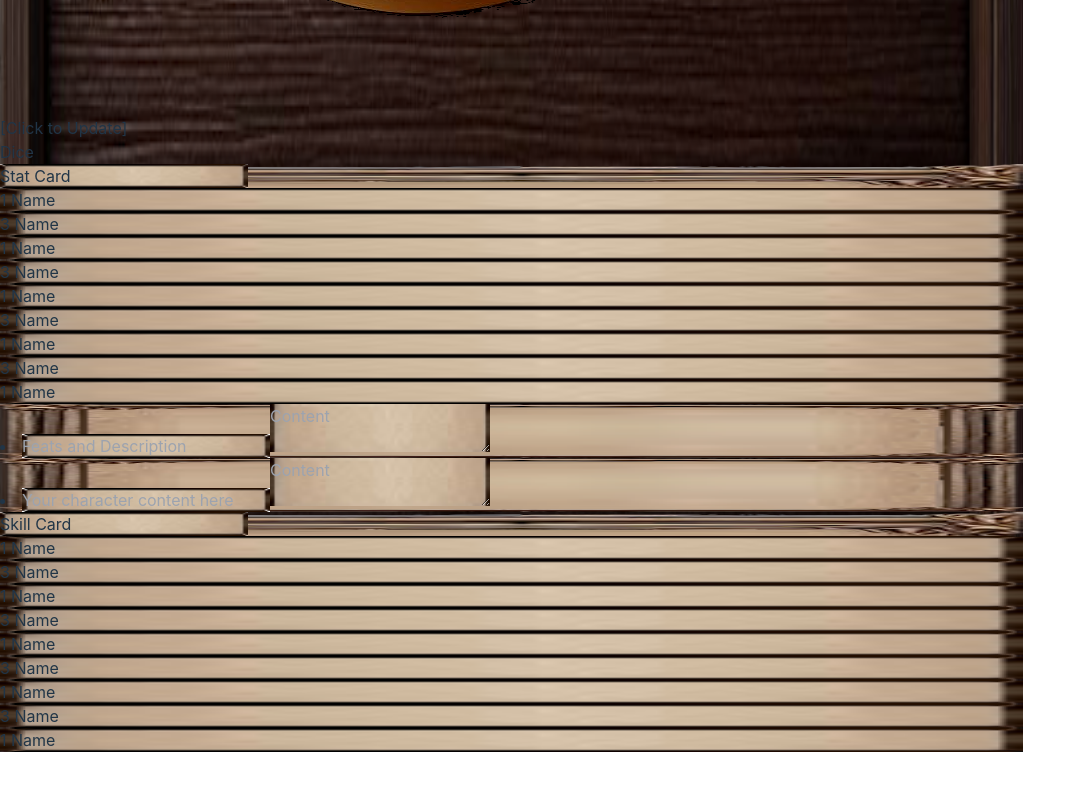
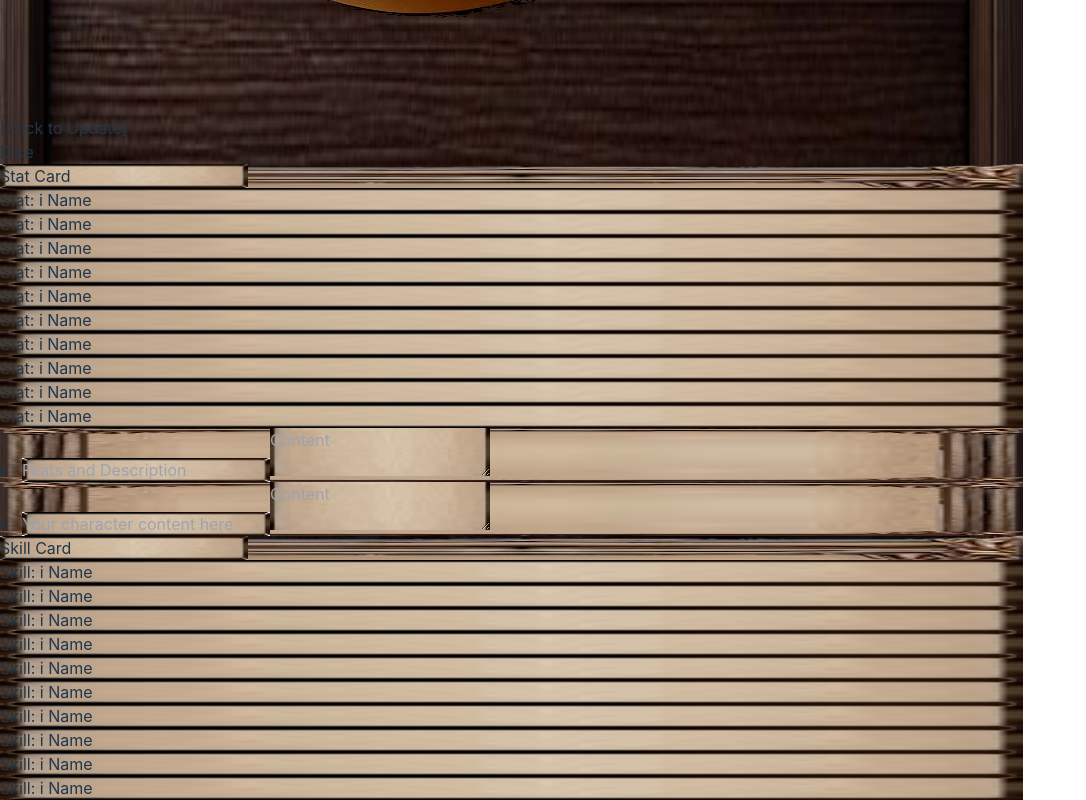
Before and after one commit to frenzie24/charactercompendium, a React (Vite) app in the folder client/: page / in a window 1280 px wide. Shown: the part 2720-3520 px from the top of the page, without its empty margins (0-1086 px from the left). Before the commit the page ends 3472 px from the top, so only its background shows below. Built offline with nearby package versions, Linux system fonts and the light colour scheme.

Commit message:
added dummy list logic

```diff
--- a/client/src/App.jsx
+++ b/client/src/App.jsx
@@ -10,20 +10,42 @@ import LabelView from './components/views/LabelView';
 import LabelContainer from './components/LabelContainer';
 import CharacterSheetView from './components/views/CharacterSheetView';
 
+import { v4 as uuidv4 } from 'uuid';
+
+/*
+const genDummyInputList = (listName) => {
+  let dummy = [];
+  const uuid = uuidv4();
+  for (let i = 0; i < 10; i++) {
+    dummy.push({
+      value: `${listName}: ${i}`,
+      id: uuid
+    })
+  }
+  return dummy;
+}*/
+
 
 // i never remove count state from app, because I almost always eventually end up needing it at this level
 function App() {
   const [count, setCount] = useState(0)
   const symbol = '+';
-  let statList= [];
-  let skillList =[];
+  let statList = []
+  let skillList = []
   const handleClick = (ev) => {
 
   }
 
   const handleListChange = (target, parent) => {
-    let name = parent.attributes.getNamedItem('name') ;
-    if (parent.getAttribute('name') == 'Stat') {
+    let name = parent.getAttribute('name');
+    let id = parent.id;
+
+    if (name == 'Stat') {
+
+      const obj = {
+        value: target.value,
+        id: id
+      }
       const list = [...statList, target.value];
       statList = list;
     } else {
@@ -34,7 +56,7 @@ function App() {
   // THE parent handleChange hook, use this as an example when creating edit, save, and post hooks
   const handleChange = (ev, setCallBackState) => {
 
-     ev.preventDefault();
+    ev.preventDefault();
 
 
     const target = ev.target;
@@ -49,14 +71,11 @@ function App() {
 
   }
 
-  useEffect(()=>{
-    console.log(`stat or skill listupdated`)
-  }, [statList, skillList])
   // we need to take this and make a view for the character sheet
   return (
     <>
       <div className='tablebg flex flex-row flex-wrap w-screen justify-center items-start px-5 py5 '>
-        <CharacterSheetView HandleChange={handleChange} />
+        <CharacterSheetView HandleChange={handleChange} Items={undefined}/>
 
       </div>
 
--- a/client/src/components/LabelContainer.jsx
+++ b/client/src/components/LabelContainer.jsx
@@ -3,12 +3,12 @@ import LabelView from './views/LabelView';
 import validateState from "../utils/validateState";
 
 // component to group, place and pass props to label views for character class and level
-const LabelContainer = ({Text, Src, HandleChange, useGetVal}) => {
+const LabelContainer = ({Text, Src, HandleChange, Items}) => {
     return(
         <div>
-        <LabelView Text={'Character Level'} Src={"./label.png"} HandleChange={HandleChange} useGetVal={useGetVal} />
+        <LabelView Text={'Character Level'} Src={"./label.png"} HandleChange={HandleChange} Items={Items} />
 
-        <LabelView Text={'Character Class'} Src={"./label.png"} HandleChange={HandleChange} useGetVal={useGetVal} />
+        <LabelView Text={'Character Class'} Src={"./label.png"} HandleChange={HandleChange} Items={Items} />
       </div>
     )
 }
--- a/client/src/components/views/BottomView.jsx
+++ b/client/src/components/views/BottomView.jsx
@@ -4,17 +4,17 @@ import ListView from './ListView'
 import TextAreaView from '../TextAreaView'
 
 // component to style and pass props to children
-const BottomView = ({HandleChange, useGetVal}) => {
+const BottomView = ({HandleChange, Items, }) => {
 
-
+    debugger;
     return (
         <section className=" flex flex-row flex-wrap justify-center mt-4 mb-12 text-black">
-            <ListView listName={"Stat"} HandleChange={HandleChange} useGetVal={useGetVal}/>
+            <ListView listName={"Stat"} HandleChange={HandleChange} Items={Items}/>
             <div className="w-96 mx-6 flex flex-row flex-wrap justify-center">
                 <TextAreaView placeholder={{ label: 'Feats and Description' }} HandleChange={HandleChange} />
                 <TextAreaView placeholder={{ label: 'Your character content here' }} HandleChange={HandleChange} />
             </div>
-            <ListView listName={"Skill"} HandleChange={HandleChange} useGetVal={useGetVal}/>
+            <ListView listName={"Skill"} HandleChange={HandleChange} Items={Items}/>
         </section>
     );
 }
--- a/client/src/components/views/CharacterSheetView.jsx
+++ b/client/src/components/views/CharacterSheetView.jsx
@@ -3,15 +3,10 @@ import BottomView from "./BottomView";
 import TopView from "./TopView";
 
 // component to style and render top and bottom views of character sheets ;)
-function CharacterSheetView({ HandleChange }) {
+function CharacterSheetView({ HandleChange, Items }) {
 
     const [editMode, setEditMode] = useState(false);
-
-    const useGetVal = (val) => {
-
-       debugger;
-    }
-
+    debugger;
     const useHandleEditToggle = () => {
         debugger
         const edit = !editMode;
@@ -20,8 +15,8 @@ function CharacterSheetView({ HandleChange }) {
 
     return (
         <div className="[&_*]:placeholder:text-zinc-900">
-            <TopView HandleChange={HandleChange} useGetVal={useGetVal} useHandleEditToggle={useHandleEditToggle }/>
-            <BottomView HandleChange={HandleChange} useGetVal={useGetVal}/>
+            <TopView HandleChange={HandleChange} Items={Items} />
+            <BottomView HandleChange={HandleChange} Items={Items}/>
         </div>
     );
 }
--- a/client/src/components/views/InputView.jsx
+++ b/client/src/components/views/InputView.jsx
@@ -5,7 +5,7 @@ import validateState from "../../utils/validateState";
 import { v4 as uuidv4 } from 'uuid';
 // returns a li with input.  key attribute is created through uuid
 
-const Inputview = ({ placeholder, HandleChange, useGetVal, Key }) => {
+const Inputview = ({ placeholder, HandleChange, Items, Key }) => {
     // we need the key state for when we add a list item to the list
     // same with id!
     // key *only* needs to be unique per list so uuid is likely overkill
@@ -18,7 +18,7 @@ const Inputview = ({ placeholder, HandleChange, useGetVal, Key }) => {
     //when state updates, log thew new state
     useEffect(() => {
         console.log(...['state updated\n', `input: ${input}`])
-        //  setEditMode(useGetVal())
+        //  setEditMode(Items())
     }, [input])
 
     // our change hanlder alllll the way from SheetBottom
@@ -34,14 +34,14 @@ const Inputview = ({ placeholder, HandleChange, useGetVal, Key }) => {
     };
 
     const getVal = () => {
-        useGetVal(input);
+        Items(input);
     }
 
     return (
 
         <>
             {editMode ?
-                (<input id={`input${key}`}type='text' className="inputbg text-black text-center h-8 round-lg w-36" value={input} onChange={handleChange} onBlur={handleBlur} autoFocus></input>) :
+                (<input id={`input${key}`} type='text' className="inputbg text-black text-center h-8 round-lg w-36" value={input} onChange={handleChange} onBlur={handleBlur} autoFocus></input>) :
                 (<h4 id={`h4${key}`} className=" inputbg text-black text-center round-lg w-36 h-8" onClick={handleClick}>{input ? input : _placeholder}</h4>)}
         </>
     );
--- a/client/src/components/views/ListView.jsx
+++ b/client/src/components/views/ListView.jsx
@@ -7,21 +7,37 @@ import { v4 as uuidv4 } from 'uuid';
 // the same HandleChange we sent from the parent will be used to handle change on this component.
 // It will also be passed to this component's children
 
-const ListView = ({ listName, HandleChange, useGetVal, Items }) => {
+const genDummyInputList = (listName, id) => {
+    let dummy = [];
+    for(let i = 0; i < 10; i++) {
+      dummy.push({
+        value: `${listName}: i`,
+        id: id
+      })
+    }
+    return dummy;
+  }
+
+
+const ListView = ({ listName, HandleChange, Items }) => {
 
 
 
     // declare state variables and use validateState script to assign their state
     const [name, setName] = useState(validateState(listName, "New"))
+// new uuid is used to tie each item to each if Items prop is undefined
+    const  uuid = uuidv4();
+    const [id, setId] = useState(validateState(Items? Items[0].id : uuid, uuid))
+
+    const [list, setList] = useState(validateState(Items, genDummyInputList(listName, uuid)))
+    // callback hook to pass to child list items goes here
 
 
-    const [list, setList] = useState(validateState(Items, ['1', '3', '1', '3', '1', '3', '1', '3', '1']))
-    // callback hook to pass to child list items goes here
-
-    let uuid = uuidv4();
+    // populate our array of listitems to render
     const listItems = list.map(entry => {
-        const id = uuidv4();
-        return (<li key={id} id={uuid} name={name} className=" "><Inputview HandleChange={HandleChange} placeholder={`${entry} Name`} useGetVal={useGetVal} Key={id} />  </li>);
+        //the key needs a unique id that we assign with a new uuid,
+        //const id = uuidv4();
+        return (<li key={id} id={uuid} name={name} className=" "><Inputview HandleChange={HandleChange} placeholder={`${entry.value} Name`} Items={Items} Key={id} />  </li>);
     }
     )
     //handle input on name
--- a/client/src/components/views/TopView.jsx
+++ b/client/src/components/views/TopView.jsx
@@ -5,14 +5,14 @@ import PrimaryAttribute from "../PrimaryAttribute";
 
 
 // TopView needs to manage Caption state and add the HandleChange hook, this component is for styling the top portion of the character sheet's components
-const TopView = ({HandleChange, useGetVal, useHandleEditToggle}) => {
+const TopView = ({HandleChange, Items}) => {
 
 //write hooks ehre if youw ant
 
 
     return (<div className='w-full flex flex-row flex-wrap justify-center items-end mt-12 p-2'>
 
-        <LabelContainer HandleChange={HandleChange} useGetVal={useGetVal} />
+        <LabelContainer HandleChange={HandleChange} Items={Items} />
         <ImageView Src="./test.png" Caption=""/>
         <div className='px-8 w-fit h-48 flex flex-row flex-wrap justify-center items-start [&_*]:p-1'>
             <PrimaryAttribute Name="HP" Src="./heart.png" HandleChange={HandleChange}/>
```
Also changed, not shown: client/src/utils/dummies.js (added, +13 -0 lines).
